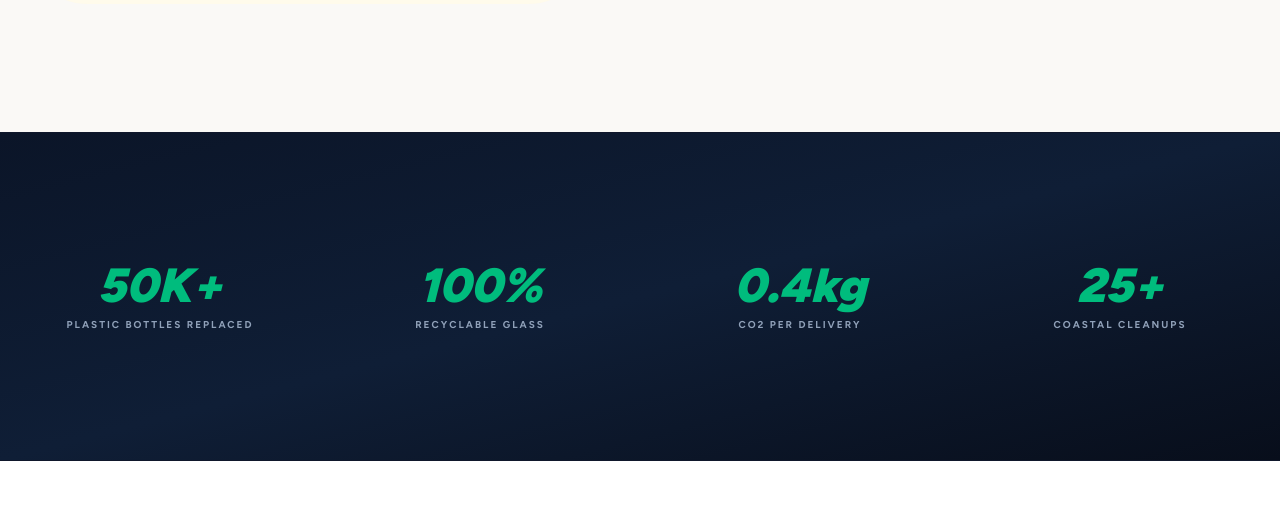
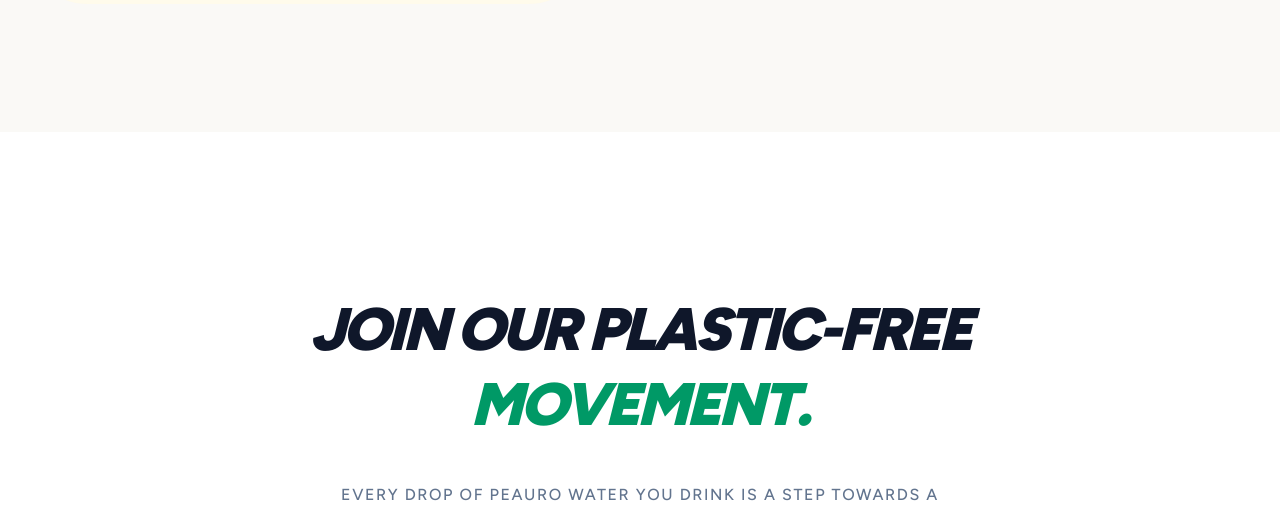
Before and after one commit to Peauro-Private-Limited/peauro_website, a React (Vite) app: page /sustainability in a window 1280 px wide. Shown: the part 2140-2651 px from the top of the page. Built offline with nearby package versions, Linux system fonts and the light colour scheme; a web font is replaced by a local one.

Commit message:
change in css and some text and add photo

```diff
--- a/src/pages/SustainabilityPage.tsx
+++ b/src/pages/SustainabilityPage.tsx
@@ -140,31 +140,6 @@
         </div>
       </section>
 
-      {/* Stats Section */}
-      <section className="py-32 bg-gradient-to-br from-[#0B1528] via-[#0F1E36] to-[#080E1B] text-white border-y border-slate-900">
-        <div className="max-w-7xl mx-auto px-6">
-          <div className="grid grid-cols-2 md:grid-cols-4 gap-12 text-center">
-            {[
-              { val: "50K+", label: "Plastic Bottles Replaced" },
-              { val: "100%", label: "Recyclable Glass" },
-              { val: "0.4kg", label: "Co2 per Delivery" },
-              { val: "25+", label: "Coastal Cleanups" }
-            ].map((stat, idx) => (
-              <motion.div
-                key={idx}
-                initial={{ opacity: 0, y: 20 }}
-                whileInView={{ opacity: 1, y: 0 }}
-                viewport={{ once: true }}
-                transition={{ delay: idx * 0.1 }}
-              >
-                <div className="text-4xl md:text-5xl font-black text-emerald-500 mb-2 italic">{stat.val}</div>
-                <div className="text-[10px] uppercase font-bold text-slate-400 tracking-[0.2em]">{stat.label}</div>
-              </motion.div>
-            ))}
-          </div>
-        </div>
-      </section>
-
       {/* Sustainable Future */}
       <section className="py-40 text-center px-6 bg-white relative overflow-hidden">
         <div className="absolute top-0 left-1/2 -translate-x-1/2 w-[800px] h-[800px] bg-emerald-50/50 rounded-full blur-[120px] -z-10" />
```
Also changed, not shown: src/assets/images/Kundan Image  - Copy.png (added), src/assets/images/regenerated_image_1777891702345.jpg (deleted).
